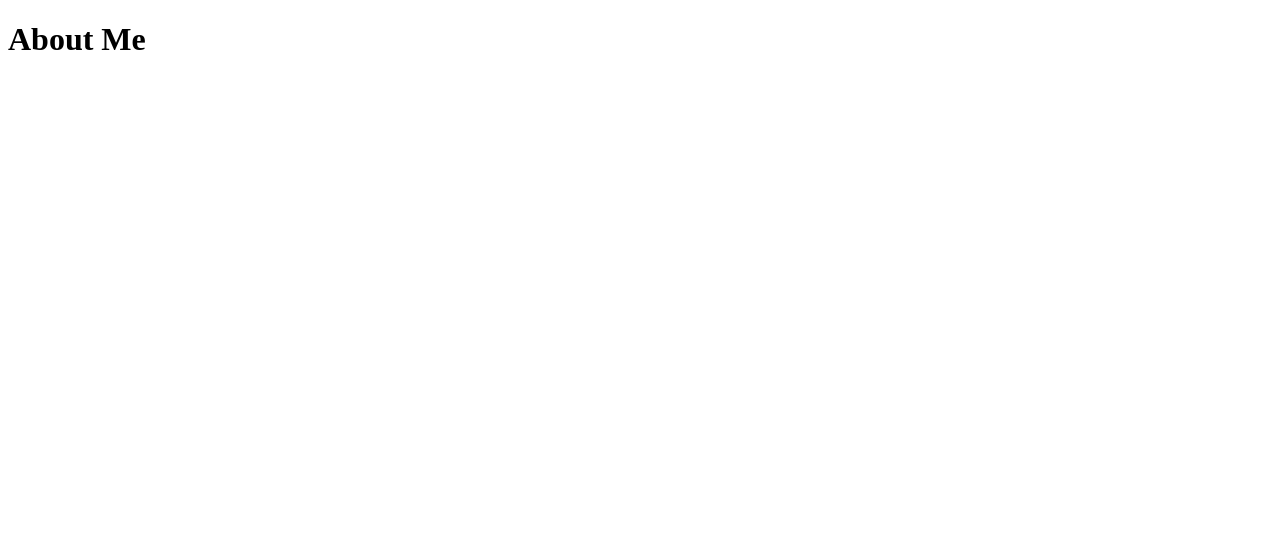
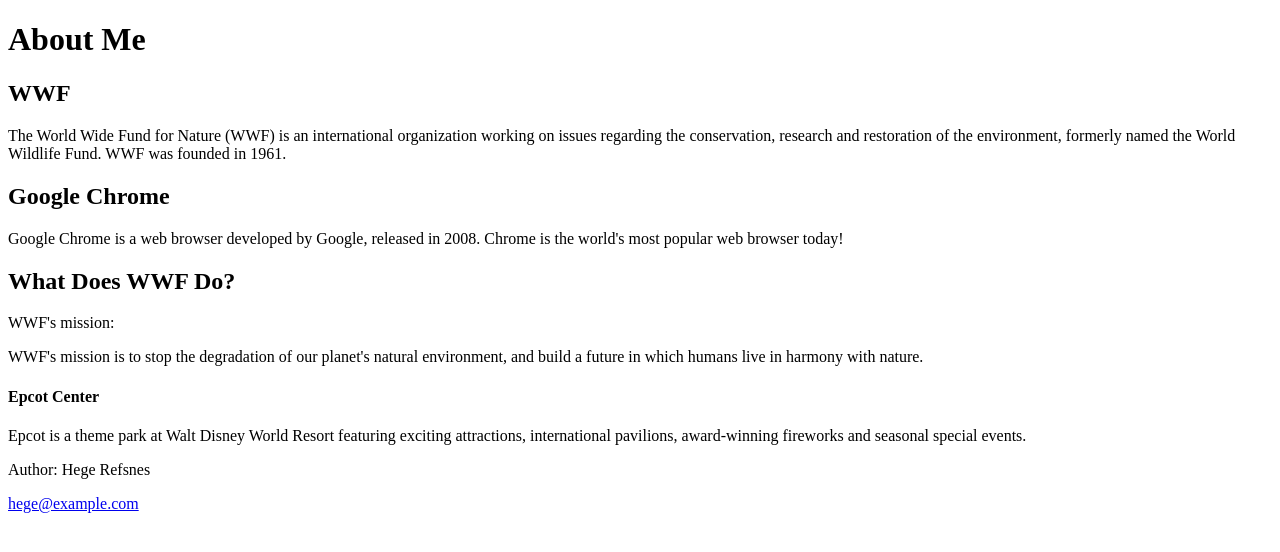
Before and after one commit to mtovar001/W3-Schools, a plain HTML site: page day3HTML/About me.html in a window 1280 px wide. Drawn offline with Linux system fonts and the light colour scheme.

Commit message:
updates to the home file

```diff
--- a/day3HTML/About me.html
+++ b/day3HTML/About me.html
@@ -9,5 +9,29 @@
     <header>
         <h1>About Me</h1>
     </header>
+    <section>
+        <h1>WWF</h1>
+        <p>The World Wide Fund for Nature (WWF) is an international organization working on issues regarding the conservation, research and restoration of the environment, formerly named the World Wildlife Fund. WWF was founded in 1961.</p>
+    </section>
+    <article>
+        <h2>Google Chrome</h2>
+        <p>Google Chrome is a web browser developed by Google, released in 2008. Chrome is the world's most popular web browser today!</p>
+        </article>
+    <article>
+            <header>
+              <h1>What Does WWF Do?</h1>
+              <p>WWF's mission:</p>
+            </header>
+            <p>WWF's mission is to stop the degradation of our planet's natural environment,
+            and build a future in which humans live in harmony with nature.</p>
+    </article>
+    <aside>
+        <h4>Epcot Center</h4>
+        <p>Epcot is a theme park at Walt Disney World Resort featuring exciting attractions, international pavilions, award-winning fireworks and seasonal special events.</p>
+        </aside>
+    <footer>
+        <p>Author: Hege Refsnes</p>
+        <p><a href="mailto:hege@example.com">hege@example.com</a></p>
+      </footer>
 </body>
 </html>
```
Also changed, not shown: day3HTML/home.html (+1 -1 lines).
